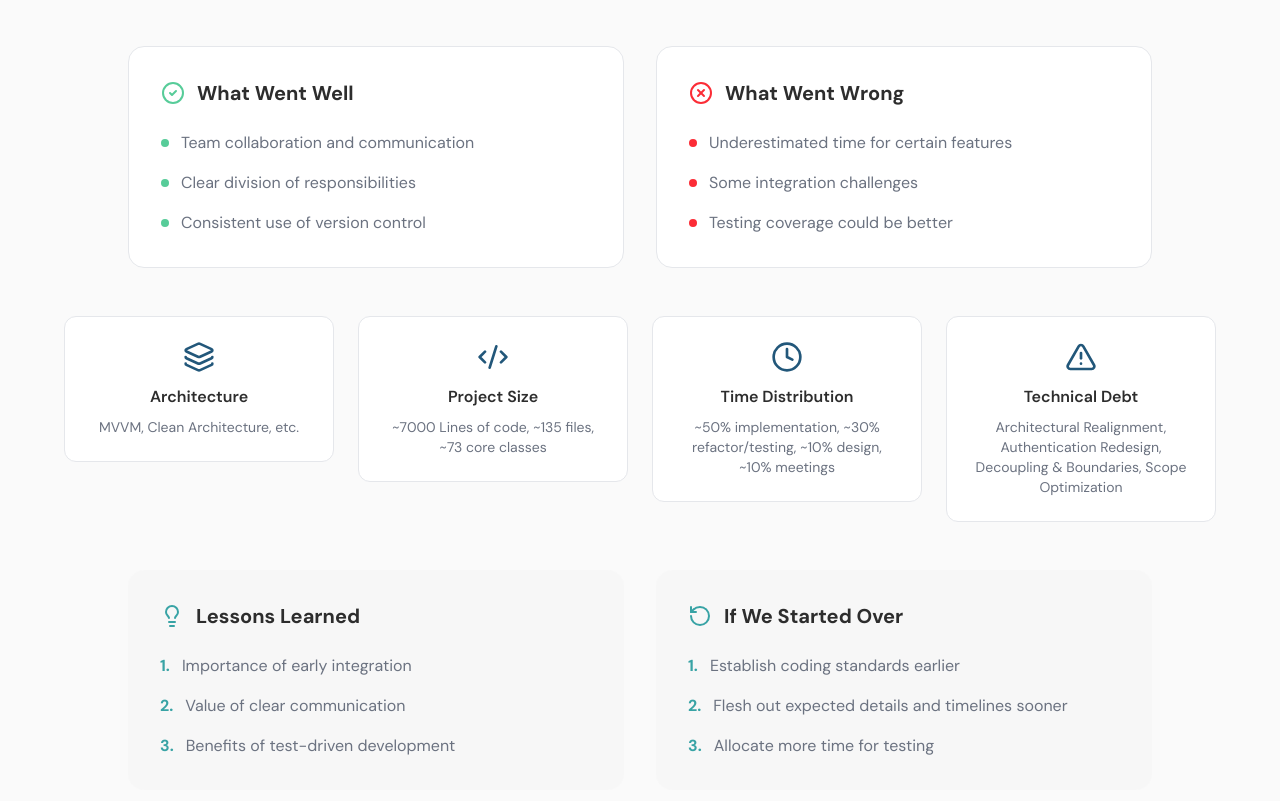
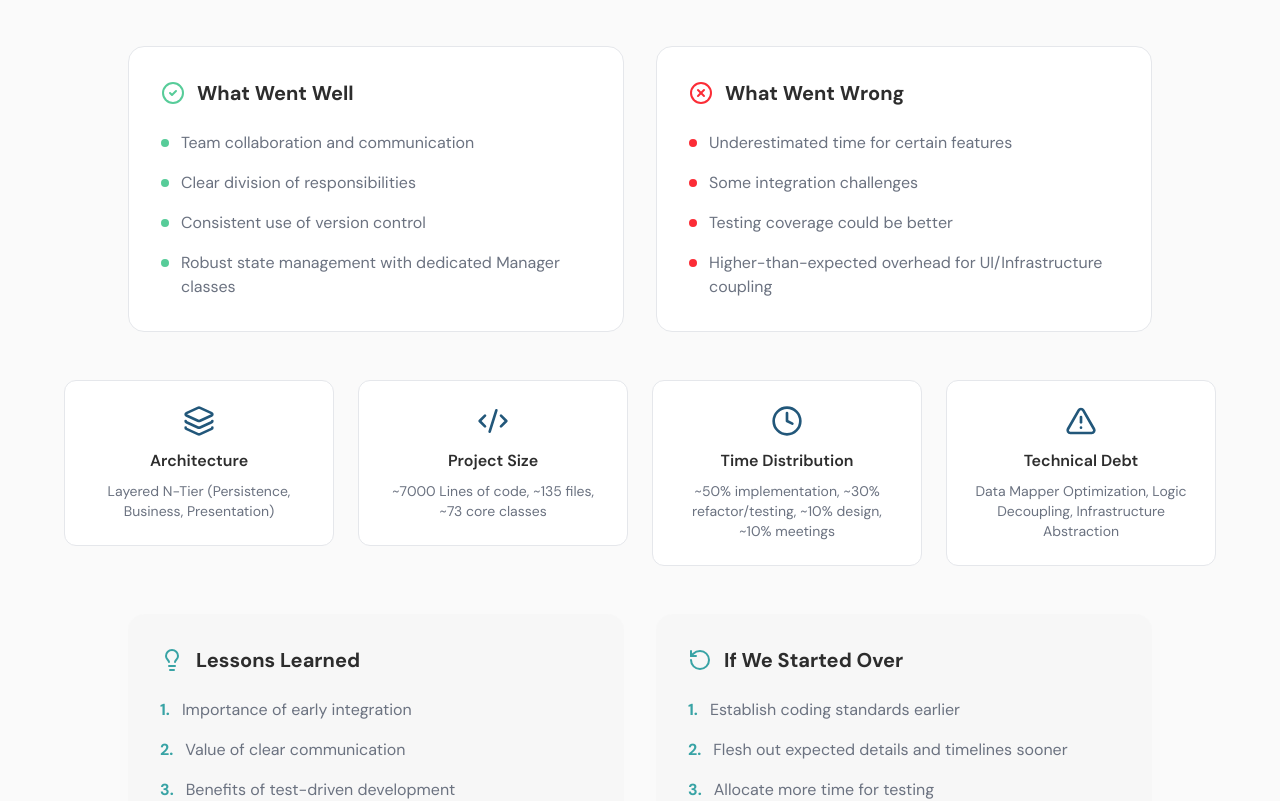
Before and after one commit to michelleokolie/yousic, a Next.js app: page /yousic/ in a window 1280 px wide. Shown: the part 7267-8068 px from the top of the page. Built offline with nearby package versions, Linux system fonts and the light colour scheme.

Commit message:
Update postmortem section with new insights

```diff
--- a/components/postmortem-section.tsx
+++ b/components/postmortem-section.tsx
@@ -52,6 +52,7 @@ export function PostmortemSection() {
                   "Team collaboration and communication",
                   "Clear division of responsibilities",
                   "Consistent use of version control",
+                  "Robust state management with dedicated Manager classes",
                 ].map((item, index) => (
                   <li key={index} className="flex items-start gap-3">
                     <span className="w-2 h-2 rounded-full bg-[#57CC99] mt-2 shrink-0" />
@@ -73,6 +74,7 @@ export function PostmortemSection() {
                   "Underestimated time for certain features",
                   "Some integration challenges",
                   "Testing coverage could be better",
+                  "Higher-than-expected overhead for UI/Infrastructure coupling",
                 ].map((item, index) => (
                   <li key={index} className="flex items-start gap-3">
                     <span className="w-2 h-2 rounded-full bg-red-500 mt-2 shrink-0" />
@@ -91,7 +93,7 @@ export function PostmortemSection() {
               <Layers className="w-8 h-8 text-[#22577A] dark:text-[#57CC99] mx-auto mb-3" />
               <h4 className="font-heading font-semibold text-foreground mb-2">Architecture</h4>
               <p className="text-muted-foreground text-sm">
-                MVVM, Clean Architecture, etc.
+                Layered N-Tier (Persistence, Business, Presentation)
               </p>
             </div>
           </ScrollReveal>
@@ -121,7 +123,7 @@ export function PostmortemSection() {
               <AlertTriangle className="w-8 h-8 text-[#22577A] dark:text-[#57CC99] mx-auto mb-3" />
               <h4 className="font-heading font-semibold text-foreground mb-2">Technical Debt</h4>
               <p className="text-muted-foreground text-sm">
-                Architectural Realignment, Authentication Redesign, Decoupling & Boundaries, Scope Optimization
+                Data Mapper Optimization, Logic Decoupling, Infrastructure Abstraction
               </p>
             </div>
           </ScrollReveal>
```
